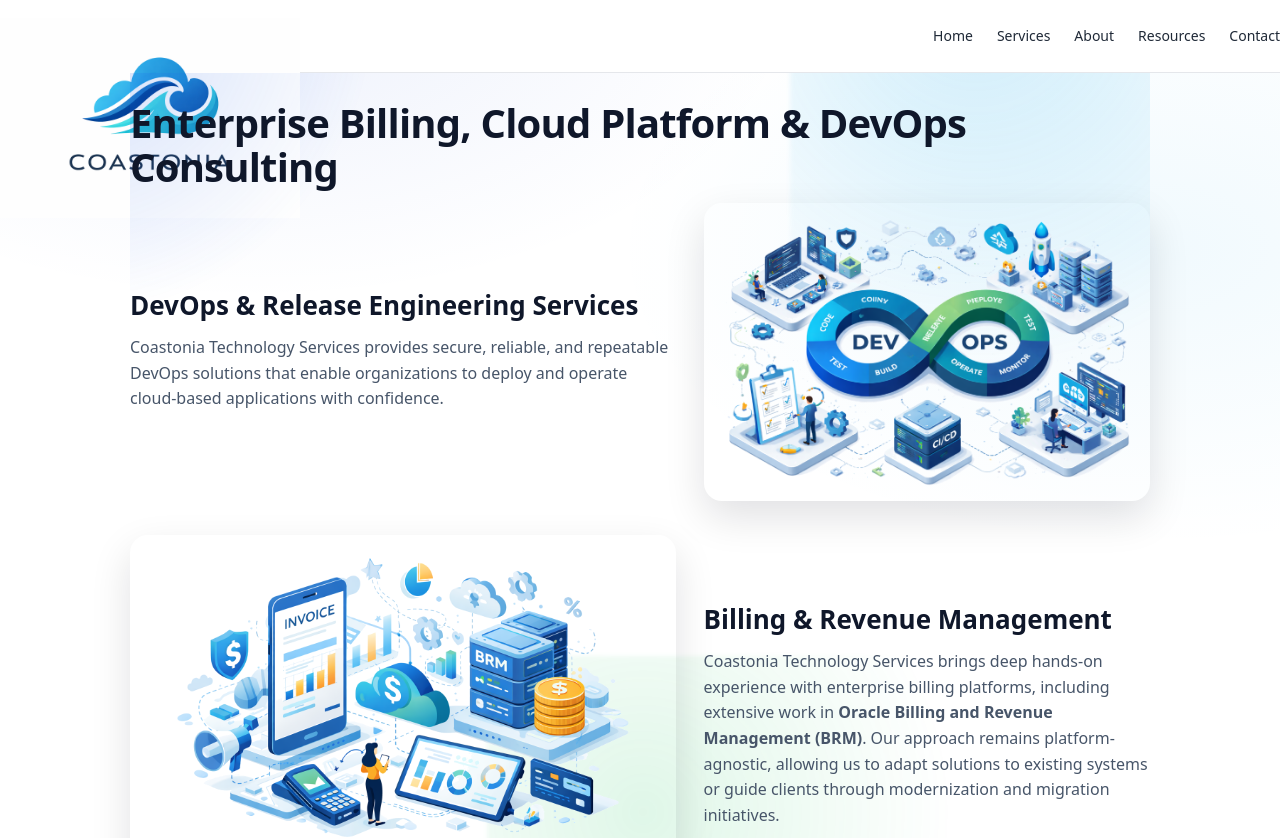
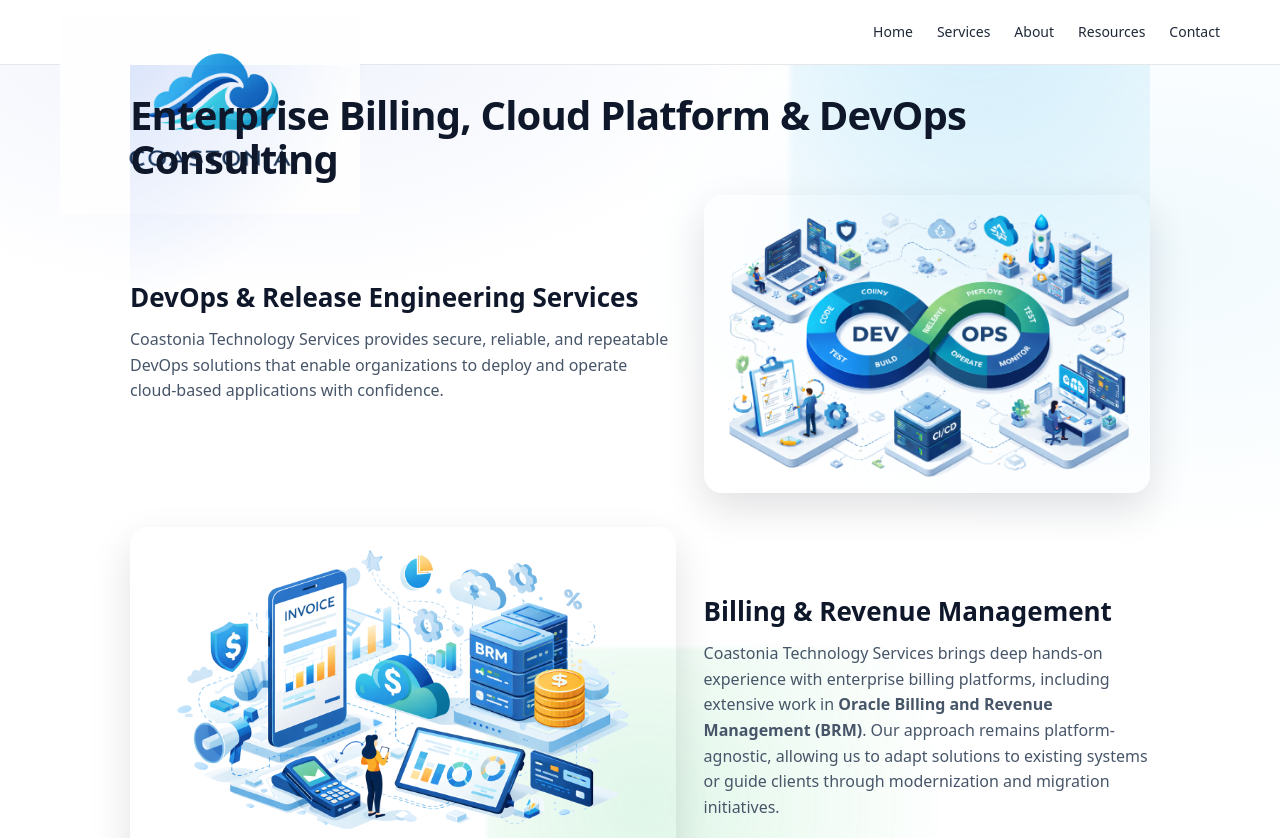
Before and after one commit to jhynes39/coastonia, a Next.js app: page / in a window 1280 px wide. Shown: the top 838 px of the page. Built offline with nearby package versions, Linux system fonts and the light colour scheme.

Commit message:
Simplify header: logo + links only

```diff
--- a/app/components/Nav.tsx
+++ b/app/components/Nav.tsx
@@ -9,7 +9,7 @@ export default function Nav() {
 
   return (
     <header className="siteHeader">
-    <div className="navInner">
+    <div className="headerInner">
         {/* Logo */}
         <Link href="/" className="brand" onClick={() => setOpen(false)}>
           <div className="brandLogo">
```
